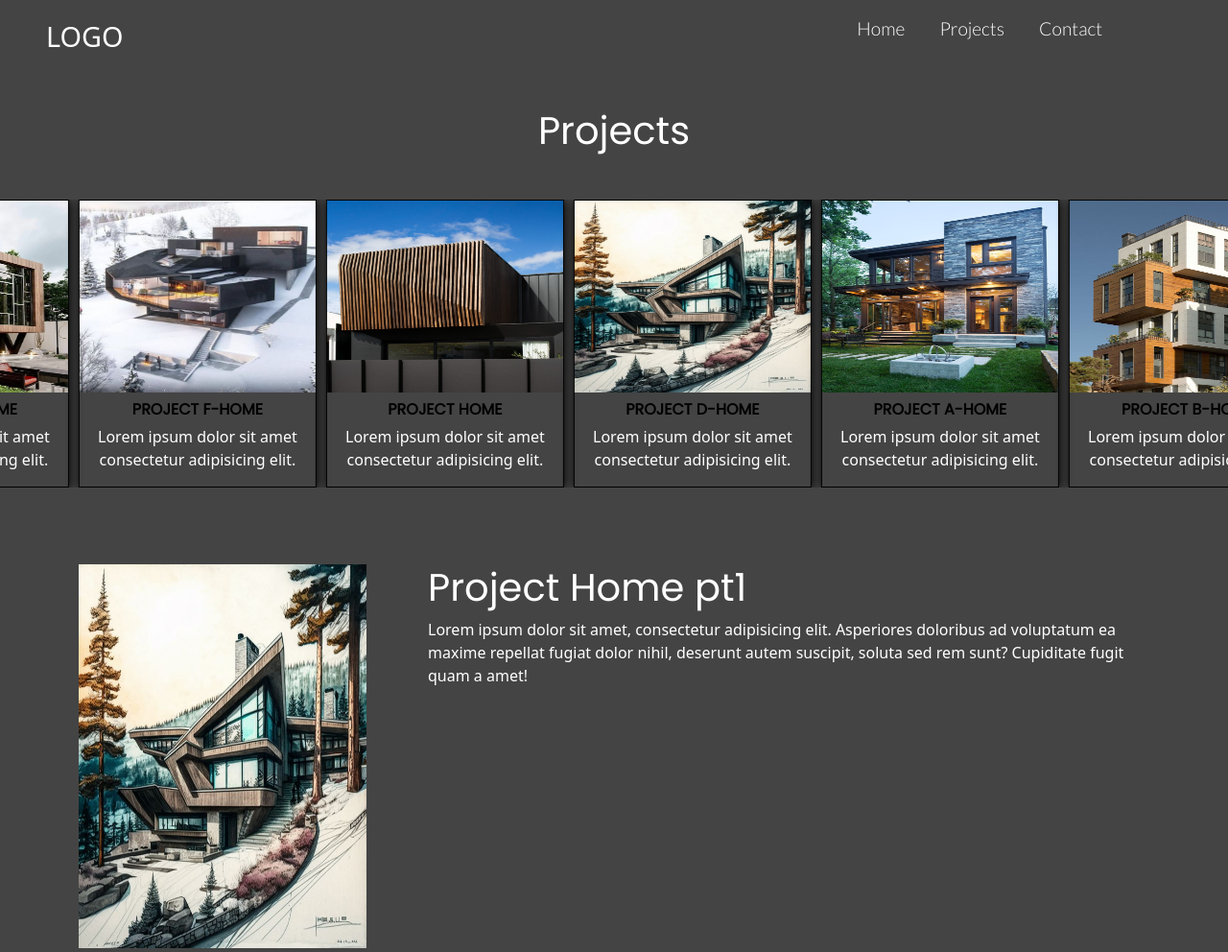
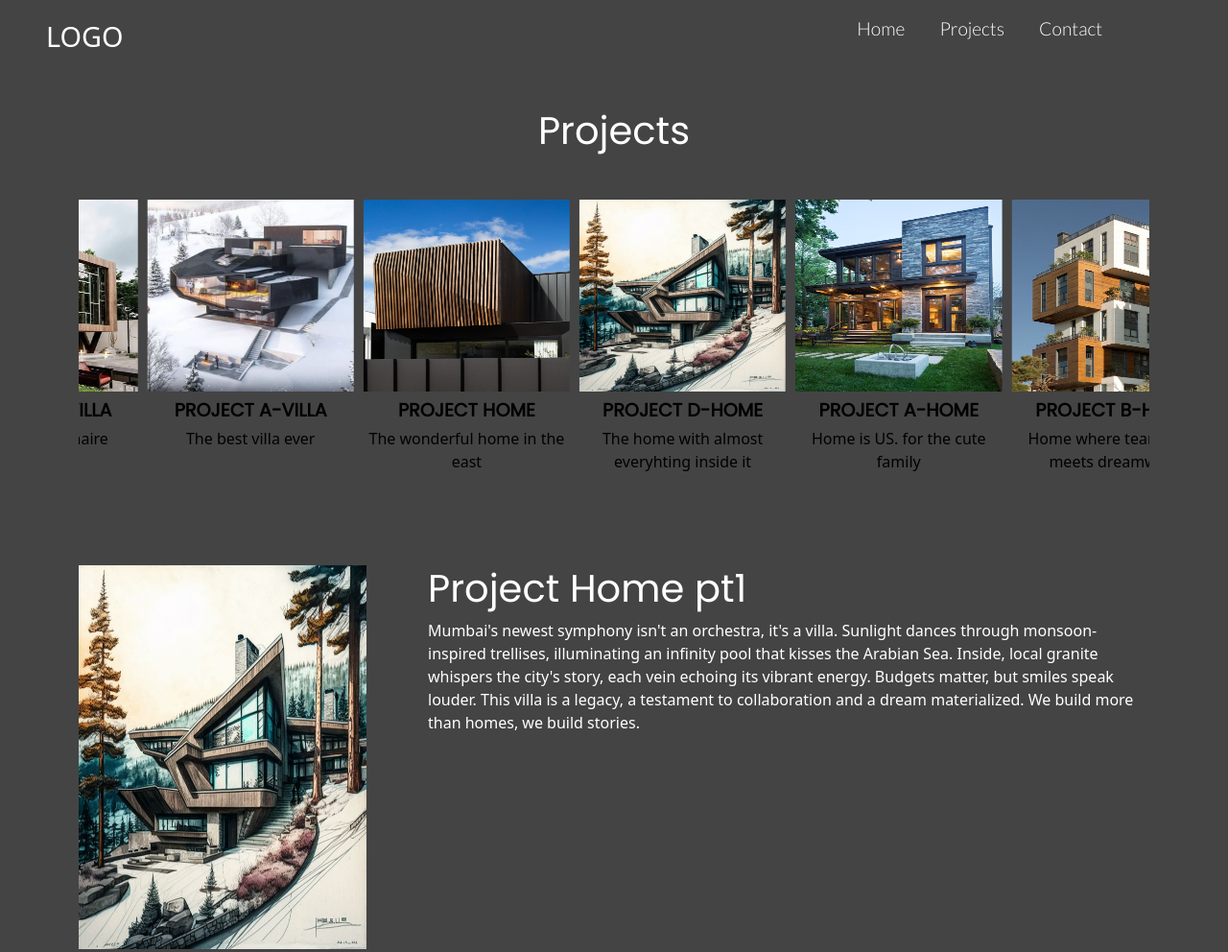
Before and after one commit to Rahulpo123/archi-black, a plain HTML site: page projects.html in a window 1280 px wide. Shown: the top 992 px of the page at 96% size. Drawn offline with nearby package versions, Linux system fonts and the light colour scheme; a script that the page names is missing; a web font is replaced by a local one.

Commit message:
update 2

```diff
--- a/projects.html
+++ b/projects.html
@@ -46,36 +46,36 @@
     <!---------------------infinte scroll-->
     <h1 class="text-center mb-5">Projects</h1>
     <div class="material"></div>
-    <div class="owl-carousel owl-theme">
+    <div class="owl-carousel owl-theme container">
         <div class="contin conatiner">
             <img src="img.jpg" alt="" srcset="" height="">
             <h1>Project Home</h1>
-            <p>Lorem ipsum dolor sit amet consectetur adipisicing elit.</p>
+            <p>The wonderful home in the east </p>
         </div>
         <div class="contin conatiner">
             <img src="house.jpg" alt="" srcset="" height="">
             <h1>Project d-Home</h1>
-            <p>Lorem ipsum dolor sit amet consectetur adipisicing elit.</p>
+            <p>The home with almost everyhting inside it</p>
         </div>
         <div class="contin conatiner">
             <img src="house2.jpg" alt="" srcset="" height="">
             <h1>Project a-home</h1>
-            <p>Lorem ipsum dolor sit amet consectetur adipisicing elit.</p>
+            <p>Home is US. for the cute family</p>
         </div>
         <div class="contin conatiner">
             <img src="house4.jpg" alt="" srcset="" height="">
             <h1>Project b-home</h1>
-            <p>Lorem ipsum dolor sit amet consectetur adipisicing elit.</p>
+            <p>Home where team work meets dreamwork</p>
         </div>
         <div class="contin conatiner">
             <img src="mordern.jpg" alt="" srcset="" height="">
-            <h1>Project c-home</h1>
-            <p>Lorem ipsum dolor sit amet consectetur adipisicing elit.</p>
+            <h1>Project c-villa</h1>
+            <p>Villa for a millionaire</p>
         </div>
         <div class="contin conatiner">
             <img src="mordern1.jpg" alt="" srcset="" height="">
-            <h1>Project f-home</h1>
-            <p>Lorem ipsum dolor sit amet consectetur adipisicing elit.</p>
+            <h1>Project a-villa</h1>
+            <p>The best villa ever</p>
         </div>
     </div>
 
@@ -84,28 +84,30 @@
       <img src="house.jpg" alt="">
       <div class="ln-text">
         <h1>Project Home pt1</h1>
-        <p>Lorem ipsum dolor sit amet, consectetur adipisicing elit. Asperiores doloribus ad voluptatum ea maxime repellat fugiat dolor nihil, deserunt autem suscipit, soluta sed rem sunt? Cupiditate fugit quam a amet!</p>
+        <p>Mumbai's newest symphony isn't an orchestra, it's a villa. Sunlight dances through monsoon-inspired trellises, illuminating an infinity pool that kisses the Arabian Sea. Inside, local granite whispers the city's story, each vein echoing its vibrant energy. Budgets matter, but smiles speak louder. This villa is a legacy, a testament to collaboration and a dream materialized. We build more than homes, we build stories.</p>
       </div>
     </div>
     <div id="lndpjt1" class="container">
       <img src="house2.jpg" alt="">
       <div class="ln-text">
         <h1>Project luxury Home</h1>
-        <p>Lorem ipsum dolor sit amet, consectetur adipisicing elit. Asperiores doloribus ad voluptatum ea maxime repellat fugiat dolor nihil, deserunt autem suscipit, soluta sed rem sunt? Cupiditate fugit quam a amet!</p>
+        <p>
+          Dubai's skyline gleams brighter with our latest marvel. Blood, sweat, and shared dreams - that's the real price tag etched into this architectural masterpiece. Burj Khalifa's reflection dances on its facade, whispering our defiance of limitations. More than money, it's the desert wind's echo in its design, the city's ambition in its reach. This is Dubai's story, born from our collective heart.</p>
       </div>
     </div>
     <div id="lndpjt" class="container">
       <img src="house4.jpg" alt="">
       <div class="ln-text">
         <h1>Project Home pt2</h1>
-        <p>Lorem ipsum dolor sit amet, consectetur adipisicing elit. Asperiores doloribus ad voluptatum ea maxime repellat fugiat dolor nihil, deserunt autem suscipit, soluta sed rem sunt? Cupiditate fugit quam a amet!</p>
+        <p>
+          The cobbled streets of Britain have welcomed a new jewel – a restaurant woven from history and heart. More than bricks and mortar, it's a symphony of light, laughter, and the aroma of culinary delights. Every weathered beam whispers tales of the past, while expansive windows frame vibrant cityscapes. Sure, budgets are important, but the true currency lies in the clinking of glasses, the hum of conversation, and the satisfaction of creating a space that nourishes both body and soul. This restaurant, born from teamwork and passion, isn't just a business – it's a vibrant tapestry woven into the very fabric of Britain. And that, my friends, is a reward beyond measure.</p>
       </div>
     </div>
     <div id="lndpjt1" class="container">
       <img src="Royal Villa Miami,Fl.jpg" alt="">
       <div class="ln-text">
         <h1>Project Home Villa</h1>
-        <p>Lorem ipsum dolor sit amet, consectetur adipisicing elit. Asperiores doloribus ad voluptatum ea maxime repellat fugiat dolor nihil, deserunt autem suscipit, soluta sed rem sunt? Cupiditate fugit quam a amet!</p>
+        <p>Miami's shores now hold a new gem, a villa where sunshine and ocean breeze dance in harmony. This wasn't just bricks and mortar, it was teamwork and passion brought to life. Sure, budgets matter, but the real reward? Seeing smiles on faces as they soak in the infinity pool, feeling the ocean's whisper through the palm trees. This villa, born from collaboration and vision, is more than a building - it's a piece of Miami magic, and that's a currency richer than any dollar.</p>
       </div>
     </div>
 <footer class="mt-5 mb-3">
--- a/style.css
+++ b/style.css
@@ -206,6 +206,9 @@ h1{
 }
 .card{
     box-shadow: .3px .3px 1px white;
+}
+.card img{
+    height: 300px;
 }
 /*latest project*/
 #projects{
@@ -541,8 +544,8 @@ footer {
     }}
 .contin{
     text-align: center;
-    border: black .1px solid;
-    box-shadow: 1px 1px 10px  black;
+
+
 }
 .contin img{
     height: 200px;
@@ -554,11 +557,12 @@ footer {
     margin-top: .5rem;
     color: black;
     text-transform: uppercase;
-    font-size: 1rem;
+    font-size: 1.2rem;
 
 }
 .contin p{
     font-size: 1rem;
+    color:black;
 }
 #lndpjt{
     display: flex;
```
Also changed, not shown: index.html (+4 -8 lines).
